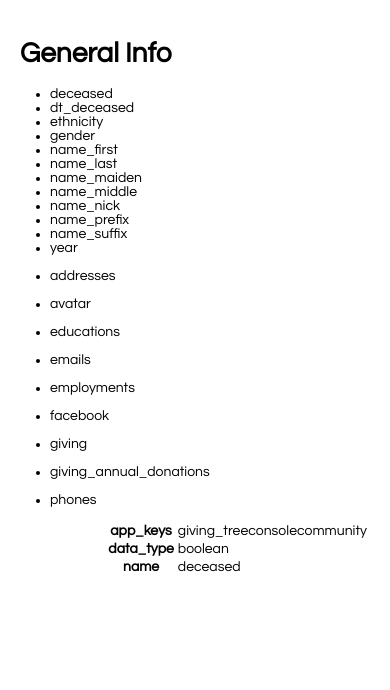
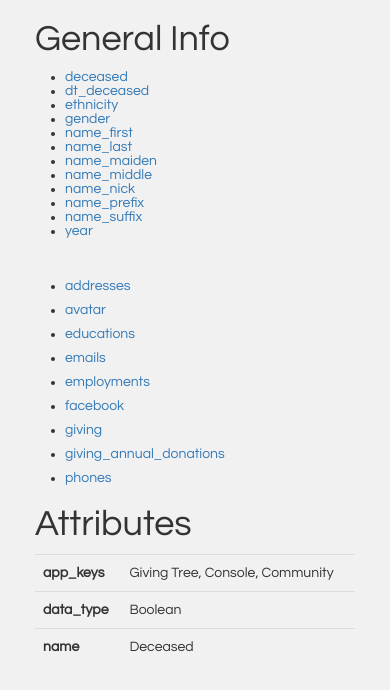
Before and after one commit to Henry-L/react-practice, a React app: page / in a window 390 px wide. Both pictures are taken after a click on the link "deceased". Built offline with nearby package versions, Linux system fonts and the light colour scheme.

Commit message:
add bootstrap for styling, format attr strings

```diff
--- a/css/styles.css
+++ b/css/styles.css
@@ -1,8 +1,17 @@
 body {
   font: 14px "Century Gothic", Futura, sans-serif;
   margin: 20px;
+  background: #F1F1F1;
 }
 
 ol, ul {
   padding-left: 30px;
 }
+
+a {
+  cursor: pointer;
+}
+
+.indented {
+  padding-left: 10px;
+}
--- a/index.html
+++ b/index.html
@@ -7,6 +7,7 @@
         <meta name="description" content="">
         <meta name="viewport" content="width=device-width, initial-scale=1">
 
+        <link rel="stylesheet" href="https://maxcdn.bootstrapcdn.com/bootstrap/3.3.7/css/bootstrap.min.css" integrity="sha384-BVYiiSIFeK1dGmJRAkycuHAHRg32OmUcww7on3RYdg4Va+PmSTsz/K68vbdEjh4u" crossorigin="anonymous">
         <link rel="stylesheet" type="text/css" href="css/styles.css">
 
     </head>
--- a/js/modules/App.js
+++ b/js/modules/App.js
@@ -14,7 +14,7 @@ class App extends React.Component {
   }
 
   selectObject(newObject) {
-    let newObjectArr = [];
+    let newObjectArr;
     if(newObject.parent_id) {
       this.state.selectedObject.push(newObject);
       newObjectArr = this.state.selectedObject
@@ -31,14 +31,14 @@ class App extends React.Component {
   render() {
     return (
       <div>
-        <div style={{ float: 'left' }}>
+        <div className="col-md-3">
           <InformationList
             schema={this.props.schema}
             selectedObject={this.state.selectedObject}
             onObjectSelect={this.selectObject}
           />
         </div>
-        <div style={{ float: 'right' }}>
+        <div className="col-md-9">
           <DataView
             selectedObject={this.state.selectedObject}
           />
--- a/js/modules/ComplexProps.js
+++ b/js/modules/ComplexProps.js
@@ -16,10 +16,6 @@ class ComplexProps extends React.Component {
     this.props.onObjectSelect(obj);
   }
 
-  handleChildClick(obj) {
-    this.props.onObjectSelect(obj);
-  }
-
   render() {
     return (
       <div>
@@ -29,7 +25,9 @@ class ComplexProps extends React.Component {
               <SimpleProps
                 properties={[prop]}
                 onObjectSelect={this.handleClick}/>
-              <div style={{display: this.props.selectedObject.includes(prop) ? 'initial' : 'none'}}>
+              <div style={{
+                display: this.props.selectedObject.includes(prop) ? 'block' : 'none'
+              }} className="indented">
                 { hasChildren(prop) ? (
                   <ComplexProps
                     properties={[prop.containing_object]}
--- a/js/modules/DataView.js
+++ b/js/modules/DataView.js
@@ -1,4 +1,25 @@
 import React from 'react'
+
+function capitalize(str) {
+  return str.charAt(0).toUpperCase() + str.slice(1);
+}
+
+function formatString(str) {
+  return str.split('_').map(function(item) {
+    return capitalize(item)
+  }).join(' ')
+}
+
+function formatAttributes(attr) {
+  switch (typeof attr) {
+    case 'string':
+      return formatString(attr)
+    case 'object':
+      return attr.map(function(item) {return formatString(item)}).join(', ')
+    default:
+      return attr
+  }
+}
 
 class DataView extends React.Component {
   constructor(props) {
@@ -11,18 +32,21 @@ class DataView extends React.Component {
     let relevantFields = ['name', 'data_type', 'app_keys'];
 
     return (
-      <table>
+      <div className="data-view">
+      <h1>Attributes</h1>
+        <table className="table">
           <tbody>
             {Object.keys(this.props.selectedObject[numSelectedObjects - 1]).map((key) => {
               if (relevantFields.indexOf(key) !== -1) {
                 return <tr key={key}>
                   <th>{key}</th>
-                <td>{this.props.selectedObject[numSelectedObjects - 1][key]}</td>
+                  <td>{formatAttributes(this.props.selectedObject[numSelectedObjects - 1][key])}</td>
                 </tr>
               }
             })}
           </tbody>
         </table>
+      </div>
     );
   }
 }
--- a/js/modules/InformationList.js
+++ b/js/modules/InformationList.js
@@ -34,6 +34,7 @@ class InformationList extends React.Component {
             properties={simplePropArr}
             onObjectSelect={this.handleChange}/>
         </div>
+        <hr></hr>
         <div>
           <ComplexProps
             properties={complexPropArr}
```
Lines whose indentation alone changed are shown as unchanged.
